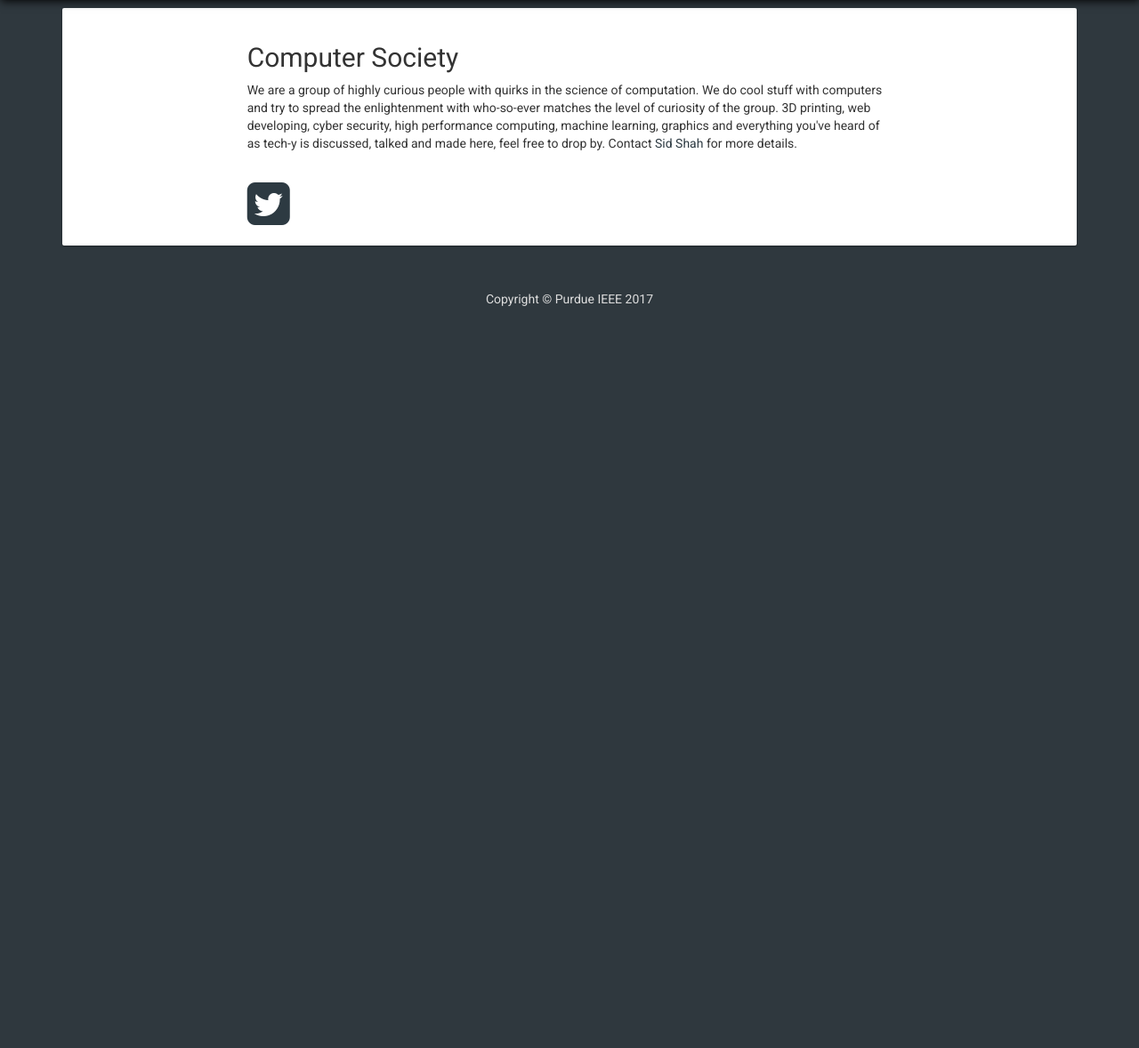
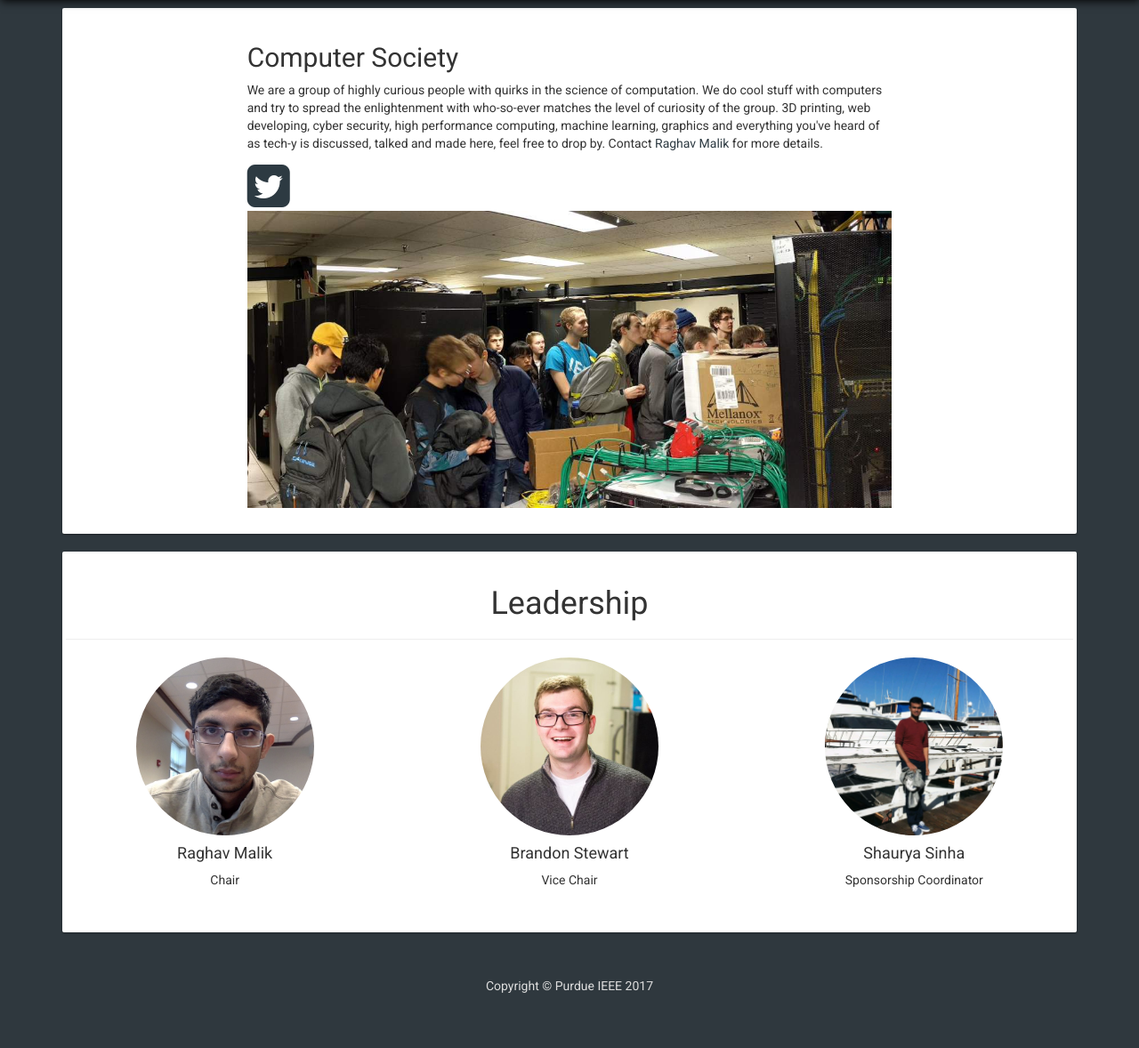
Before and after one commit to PurdueIEEE/old-IEEE-Website, a PHP site: page /csociety in a window 1280 px wide. Shown: the part 51-1229 px from the top of the page at 89% size. Before the commit the page ends 395 px from the top, so only its background shows below. Run offline with PHP 8.4, Linux system fonts and the light colour scheme; data that the repository does not hold is empty; some libraries are stand-ins or nearby versions.

Commit message:
changes to csociety, racing, and rov webpages

```diff
--- a/csociety/index.php
+++ b/csociety/index.php
@@ -12,11 +12,48 @@
             <!-- Content Column -->
             <div class="col-md-8 text-dark col-md-offset-2 text-dark">
                 <h2>Computer Society</h2>
-                <p>We are a group of highly curious people with quirks in the science of computation. We do cool stuff with computers and try to spread the enlightenment with who-so-ever matches the level of curiosity of the group. 3D printing, web developing, cyber security, high performance computing, machine learning, graphics and everything you've heard of as tech-y is discussed, talked and made here, feel free to drop by. Contact <a href="mailto:shah255@purdue.edu">Sid Shah</a> for more details.</p><br>
-                <a href="https://twitter.com/PurdueCSociety"><i class="fa fa-twitter-square fa-4x"></i></a>
+                <p>We are a group of highly curious people with quirks in the science of computation. We do cool stuff with computers and try to spread the enlightenment with who-so-ever matches the level of curiosity of the group. 3D printing, web developing, cyber security, high performance computing, machine learning, graphics and everything you've heard of as tech-y is discussed, talked and made here, feel free to drop by. Contact <a href="mailto:malik22@purdue.edu">Raghav Malik</a> for more details.</p>
+                 <a href="https://twitter.com/PurdueCSociety"><i class="fa fa-twitter-square fa-4x"></i></a>
+                <a href="/csociety/images/csociety.jpg"
+				  <p class="text-center"><img src="/csociety/images/csociety.jpg" alt="2016 Team"
+		                                        style="width:100%"></p></a>
+
             </div>
         </div>
     </div>
+
+
+
+	            <div class="well card-1 text-dark">
+	                <div class="row text-center">
+
+	                    <h1 id="leaders">Leadership</h1>
+	                    <hr/>
+	                    <div class="row">
+	                        <!--Raghav Malik-->
+	                        <div class="col-md-4">
+	                            <img src="images/Raghav_Malik.jpg" alt="Brandon Stewart" class="img-circle" width=200px
+	                                 height=200px/>
+	                            <h4>Raghav Malik</h4>
+	                            <p>Chair<br/><br/></p>
+	                        </div>
+	                        <!--Brandon Stewart-->
+	                        <div class="col-md-4">
+	                            <img src="images/Brandon_Stewart.jpg" alt="Brandon Stewart" class="img-circle" width=200px
+	                                 height=200px/>
+	                            <h4>Brandon Stewart</h4>
+	                            <p>Vice Chair<br/><br/></p>
+	                        </div>
+	                        <!--Shaurya Sinha-->
+	                        <div class="col-md-4">
+	                            <img src="images/Shaurya_Sinha.png" alt="Shaurya_Sinha" class="img-circle" width=200px height=200px/>
+	                            <h4>Shaurya Sinha</h4>
+	                            <p>Sponsorship Coordinator<br/> <br/></p>
+	                        </div>
+	                    </div>
+	                </div>
+
+            </div>
     <!-- /.well -->
 
 <?php include '../footer.php';?>
--- a/racing/history/index.php
+++ b/racing/history/index.php
@@ -35,6 +35,10 @@ include '../../header.php';
             </p>
             <br>
 
+		            <a href="/racing/images/GoKart2.jpg"
+		            <p class="text-center"><img src="/racing/images/GoKart2.jpg" alt="2016 Team"
+		                                        style="width:100%"></p></a>
+            <br>
 
         </div>
 
--- a/rov/index.php
+++ b/rov/index.php
@@ -63,8 +63,8 @@
 
             <h2 class="text-center">About The ROV Team</h2>
             <div class="col-md-6">
-                <img src="/rov/images/Cephalopod_Render.jpg" alt="Maelstrom" style="width:100%" style="float:left" style="display:block">
-                <p class="text-center">ROV <em>Cephalopod</em> Render</p>
+                <img src="/rov/images/CephalopodByPool.jpg" alt="Maelstrom" style="width:100%" style="float:left" style="display:block">
+                <p class="text-center">ROV <em>Cephalopod</em> </p>
             </div>
 
             <div class="col-md-6">
```
Also changed, not shown: csociety/images/Brandon_Stewart.jpg (added), csociety/images/Raghav_Malik.jpg (added), csociety/images/Shaurya_Sinha.png (added), csociety/images/csociety.jpg (added), racing/images/GoKart2.jpg (added).
